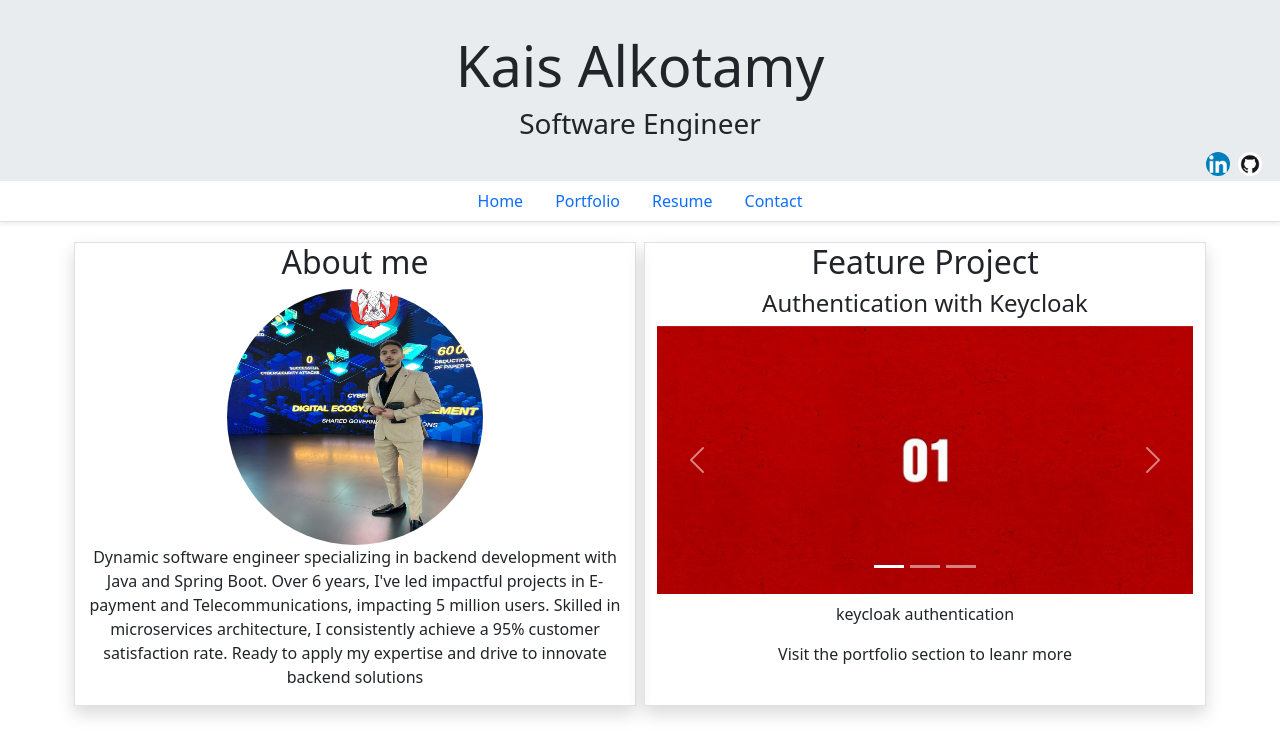
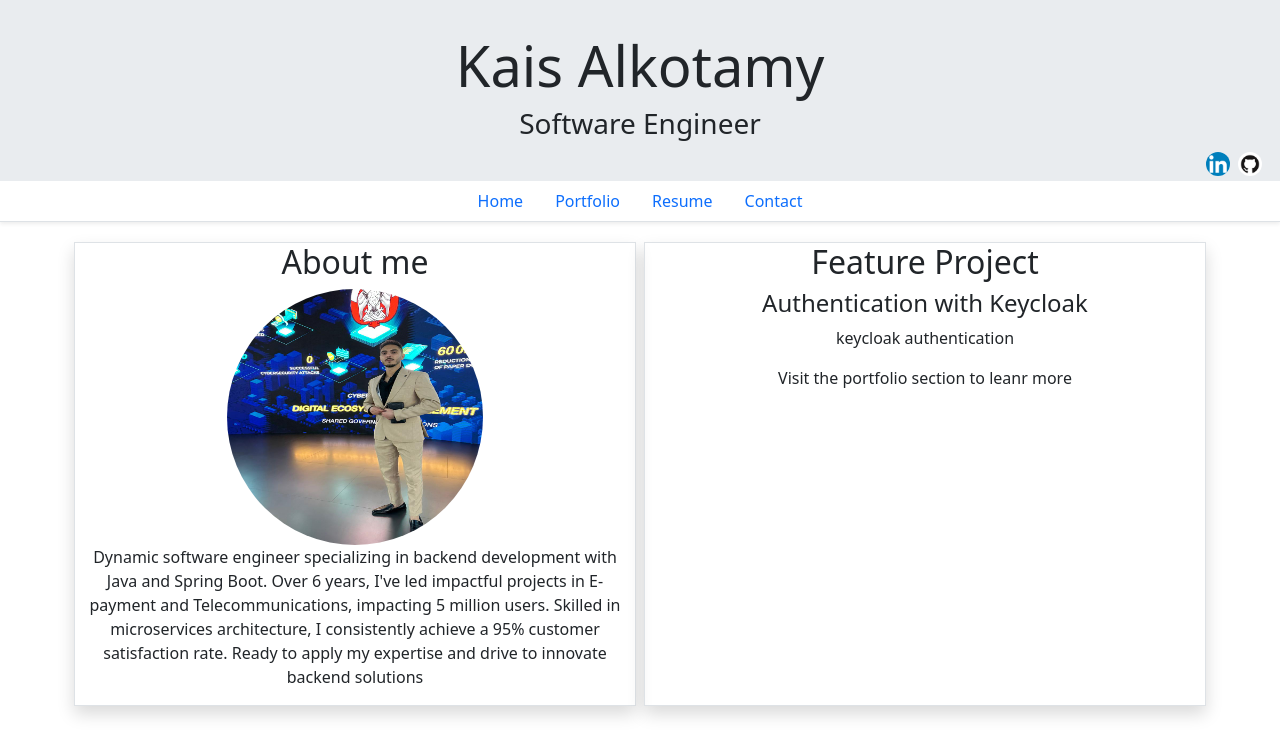
Before and after one commit to kaisKa/Portfolio, an Angular app: page / in a window 1280 px wide. Shown: the top 756 px of the page. Built offline with nearby package versions, Linux system fonts and the light colour scheme.

Commit message:
delete the home caurasel

```diff
--- a/src/app/home/home.component.html
+++ b/src/app/home/home.component.html
@@ -19,13 +19,13 @@
       <div class="text-center">
         <h2>Feature Project</h2>
         <h4>{{featureProject.name}}</h4>
-          <carousel >
+          <!-- <carousel >
             <div *ngFor="let imgUrl of featureProject.pictures">
               <slide>
                 <img src={{imgUrl}} alt="first slide" style="display: block; width: 100%;">
               </slide>
             </div>
-          </carousel>
+          </carousel> -->
 
         <p class="mt-2">{{featureProject.summery}}</p>
         <p>Visit the portfolio section to leanr more</p>
```
